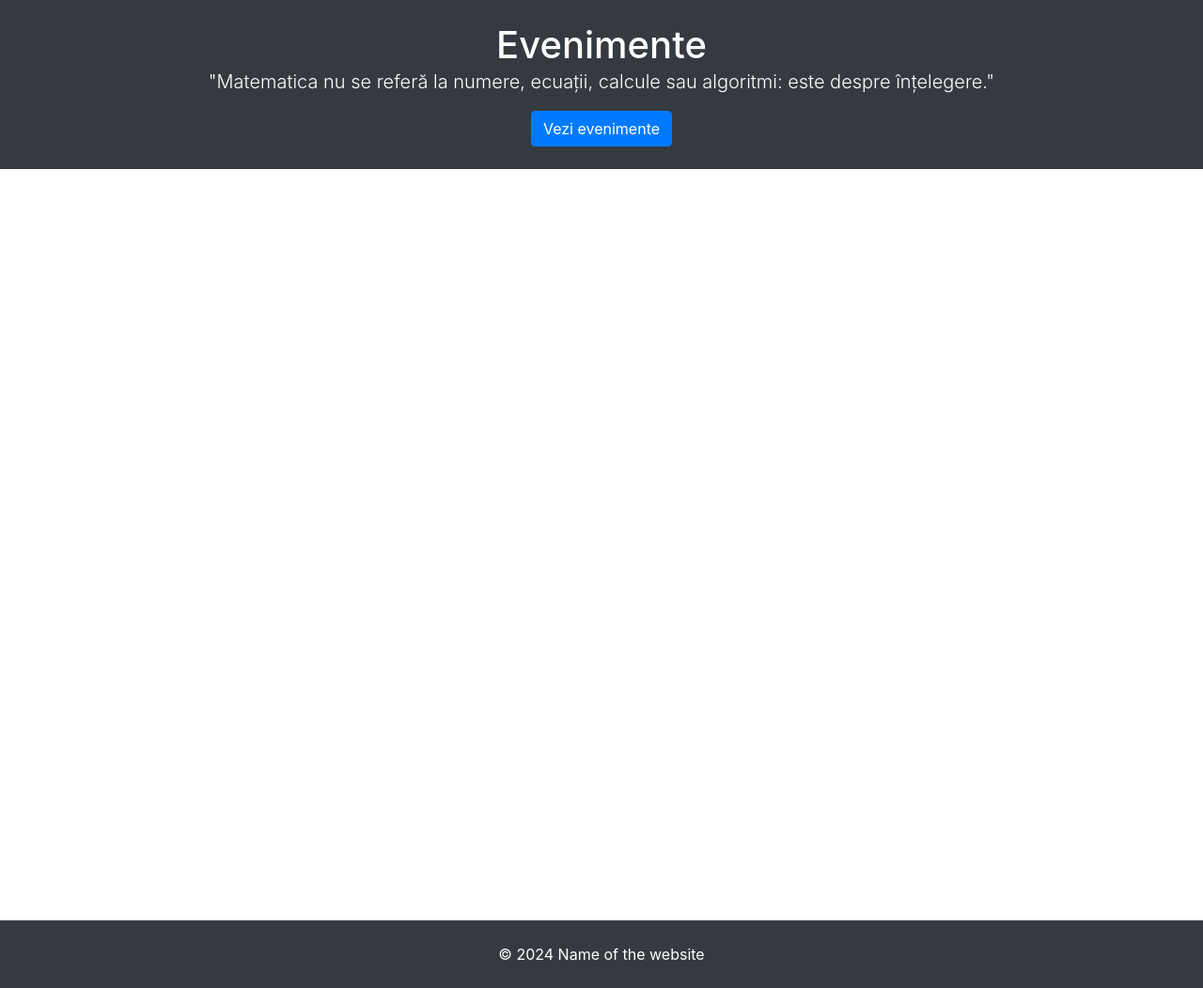
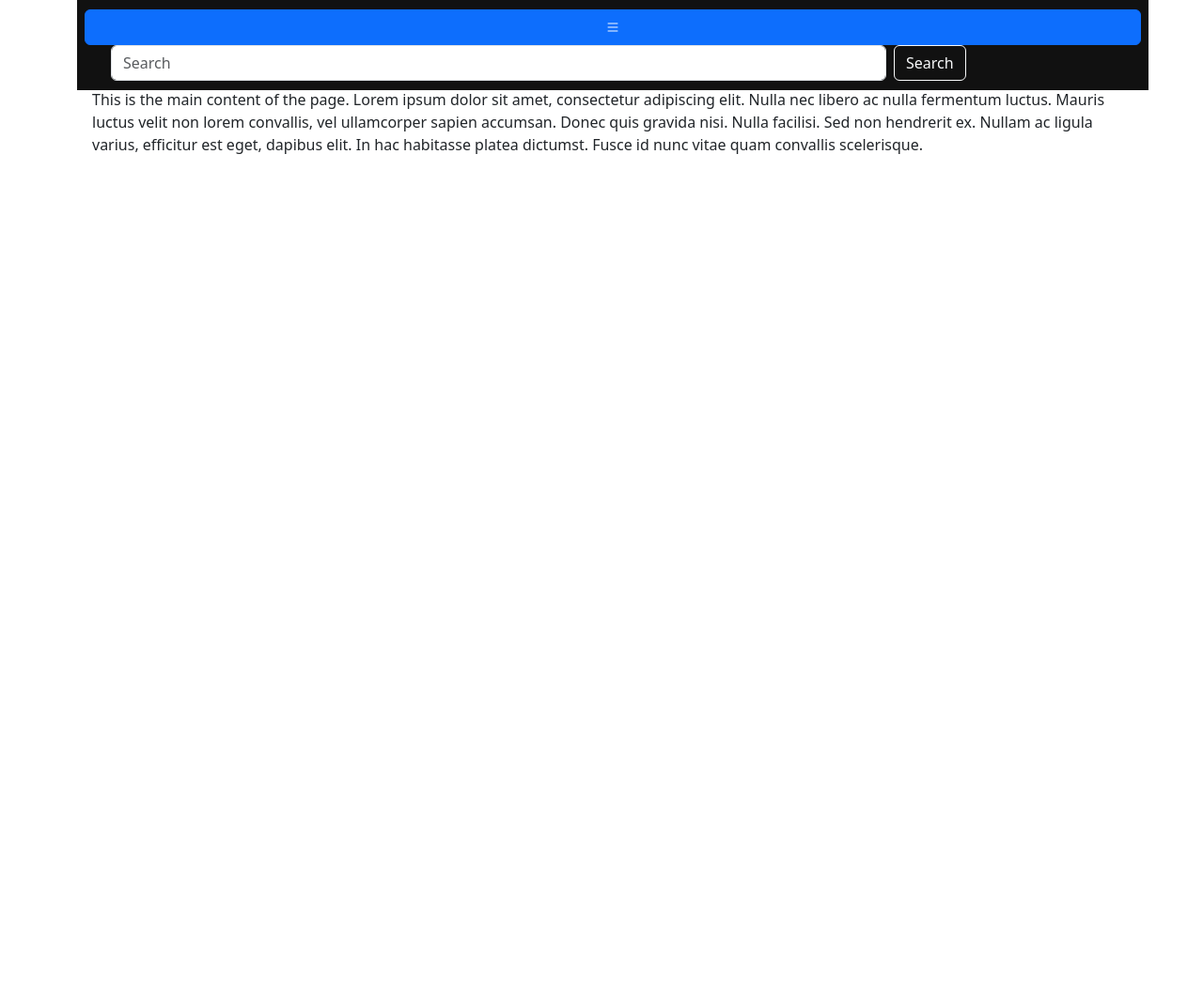
Before and after one commit to florin-romulescu/mate_il, a Django app: page /blog/ in a window 1280 px wide. Shown: the whole page at 94% size. After the commit the page ends 164 px from the top, so only its background shows below. Run offline with Django 5.2, Linux system fonts and the light colour scheme; data that the repository does not hold is empty; some libraries are stand-ins or nearby versions.

Commit message:
main page

```diff
--- a/blog/static/blog/style/style.css
+++ b/blog/static/blog/style/style.css
@@ -1,45 +1,94 @@
-/* styles.css */
-
-/* Header */
-header {
-    background-color: #343a40; /* Dark gray background */
-    color: #fff; /* White text */
-    padding: 20px 0; /* Padding top and bottom, no padding left and right */
+* {
+  padding: 0;
+  margin: 0;
 }
 
-.header-title {
-    font-size: 2.5rem; /* Larger font size */
-    margin-bottom: 10px; /* Bottom margin */
+.search-form {
+  margin-left: 1rem;
+  width: 100%;
 }
 
-.header-quote {
-    font-style: italic; /* Italic font style */
+.searchbar {
+  width: 75%;
 }
 
-.header-button {
-    background-color: #007bff; /* Blue button background */
-    border: none; /* No border */
-    color: #fff; /* White text */
-    padding: 10px 20px; /* Padding inside button */
-    border-radius: 5px; /* Rounded corners */
-    cursor: pointer; /* Pointer cursor on hover */
-    transition: background-color 0.3s ease; /* Smooth transition */
+.row {
+  display: flex;
+  flex-direction: row;
 }
 
-.header-button:hover {
-    background-color: #0056b3; /* Darker blue on hover */
+.space-between {
+  justify-content: space-between;
 }
 
-/* Main Content */
-main {
-    padding: 20px; /* Padding inside main */
-    height: 100vh;
+/* Set the size of the top bar */
+.top-bar {
+  position: fixed;
+  top: 0;
+  width: 100%;
+  background-color: #111;
+  padding: 10px 20px;
+  z-index: 2;
 }
 
-/* Footer */
-footer {
-    background-color: #343a40; /* Dark gray background */
-    color: #fff; /* White text */
-    padding: 20px 0; /* Padding top and bottom, no padding left and right */
-    text-align: center; /* Center-align text */
+
+/* Set the size of the sidebar */
+.sidebar {
+  height: 100%;
+  width: 0;
+  position: fixed;
+  z-index: 1;
+  top: 0;
+  left: 0;
+  background-color: #111;
+  overflow-x: hidden;
+  transition: 0.5s;
+  padding-top: 60px;
 }
+
+/* The sidebar links */
+.sidebar a {
+  padding: 10px 15px;
+  text-decoration: none;
+  font-size: 20px;
+  color: #818181;
+  display: block;
+  transition: 0.3s;
+}
+
+/* When you mouse over the navigation links, change their color */
+.sidebar a:hover {
+  color: #f1f1f1;
+}
+
+/* Position and style the close button (top right corner) */
+.sidebar .closebtn {
+  position: absolute;
+  top: 0;
+  right: 25px;
+  font-size: 36px;
+  margin-left: 50px;
+}
+
+/* Style page content */
+#main {
+  margin-top: 2rem;
+  transition: margin-left .5s;
+  padding: 16px;
+}
+
+/* On smaller screens, where height is less than 450px, change the style of the sidebar (less padding and a smaller font size) */
+@media screen and (max-height: 450px) {
+  .sidebar {padding-top: 15px;}
+  .sidebar a {font-size: 18px;}
+}
+
+/* Adjust the main content to allow the sidebar to hover over it */
+@media screen and (max-width: 768px) {
+  #main {
+      position: absolute;
+      width: 100%;
+      margin-left: 0;
+      transition: margin-left 0.5s;
+  }
+}
--- a/blog/templates/blog/index.html
+++ b/blog/templates/blog/index.html
@@ -1,14 +1 @@
 {% extends 'blog/utils/base_generic.html' %}
-
-{% block title %} Mate IL {% endblock %}
-{% block headerTitle %} Evenimente {% endblock %}
-{% block quote %} "Matematica nu se referă la numere, ecuații, calcule sau algoritmi: este despre înțelegere." {% endblock %}
-{% block headerButton %} Vezi evenimente {% endblock %}
-
-{% block content %}
-    <ul>
-    {% for post in post_list %}
-        <li>[{{ post.pub_date }}] {{ post.title }} by {{ post.author }}
-    {% endfor %}
-    </ul>
-{% endblock %}
--- a/blog/templates/blog/utils/base_generic.html
+++ b/blog/templates/blog/utils/base_generic.html
@@ -1,38 +1,68 @@
 <!DOCTYPE html>
-<html lang="en">
+<html lang="en" class="container-fluid">
 <head>
+{% load static %}
 <meta charset="UTF-8">
 <meta name="viewport" content="width=device-width, initial-scale=1.0">
-    <title>{% block title %}Name of the website{% endblock %}</title>
-    {% load static %}
+<title>Retractable Sidebar</title>
 <!-- Bootstrap CSS -->
-    <link rel="stylesheet" href="https://stackpath.bootstrapcdn.com/bootstrap/4.5.2/css/bootstrap.min.css">
+<link href="https://cdn.jsdelivr.net/npm/bootstrap@5.3.0-alpha1/dist/css/bootstrap.min.css" rel="stylesheet" integrity="sha384-wJZsv4zEzIo0eBfKysx1PUm5E1C9xW/2nJ2RlA/fkrz2KRps3Xtskk1v99OD6wXw" crossorigin="anonymous">
+<!-- Bootstrap Icons -->
+<link href="https://cdn.jsdelivr.net/npm/bootstrap-icons@1.8.1/font/bootstrap-icons.css" rel="stylesheet">
+
 <link rel="stylesheet" href="{% static 'blog/style/style.css' %}">
 </head>
-<body>
-    <header class="bg-dark text-white py-4">
-        <div class="container text-center">
-            <h1 class="mb-0">{% block headerTitle %}Page name{% endblock %}</h1>
-            <p class="lead mb-0">{% block quote %}Quote{% endblock %}</p>
-            <button class="btn btn-primary mt-3">{% block headerButton %}Button{% endblock %}</button>
+<body class="container fluid">
+
+
+
+<!-- Sidebar -->
+<div class="sidebar" id="mySidebar">
+    <a href="javascript:void(0)" class="closebtn" onclick="closeNav()">&times;</a>
+    <a href="#">Home</a>
+    <a href="#">About</a>
+    <a href="#">Services</a>
+    <a href="#">Contact</a>
 </div>
-    </header>
-    <main class="py-5">
-        <div class="container">
-            {% block content %}
-                <p>Here is the content of this page.</p>
-            {% endblock %}
+
+<div class="top-bar container">
+    <div class="row space-between">
+        <button class="btn btn-primary me-2" onclick="toggleNav()"><i class="bi bi-list"></i></button>
+        <form class="d-flex container-fluid search-form">
+            <input class="form-control me-2 searchbar" type="search" placeholder="Search" aria-label="Search">
+            <button class="btn btn-outline-light" type="submit">Search</button>
+        </form>
     </div>
-    </main>
-    <footer class="bg-dark text-white py-4">
-        <div class="container text-center">
-            &copy; {% now "Y" %} Name of the website
 </div>
-    </footer>
 
-    <!-- Bootstrap JS and dependencies -->
-    <script src="https://code.jquery.com/jquery-3.5.1.slim.min.js"></script>
-    <script src="https://cdn.jsdelivr.net/npm/@popperjs/core@2.5.4/dist/umd/popper.min.js"></script>
-    <script src="https://stackpath.bootstrapcdn.com/bootstrap/4.5.2/js/bootstrap.min.js"></script>
+<!-- Page content -->
+<div id="main">
+    <h2>Main Content</h2>
+    <p>This is the main content of the page. Lorem ipsum dolor sit amet, consectetur adipiscing elit. Nulla nec libero ac nulla fermentum luctus. Mauris luctus velit non lorem convallis, vel ullamcorper sapien accumsan. Donec quis gravida nisi. Nulla facilisi. Sed non hendrerit ex. Nullam ac ligula varius, efficitur est eget, dapibus elit. In hac habitasse platea dictumst. Fusce id nunc vitae quam convallis scelerisque.</p>
+</div>
+
+<!-- Bootstrap JS and custom script -->
+<script src="https://cdn.jsdelivr.net/npm/@popperjs/core@2.11.6/dist/umd/popper.min.js" integrity="sha384-xhhgKLz0BJXSLTdNd6R9ayGEZ4F1S79Li2PAFfJ2tMxR9HGMcggcv0qewc8Agw5y" crossorigin="anonymous"></script>
+<script src="https://cdn.jsdelivr.net/npm/bootstrap@5.3.0-alpha1/dist/js/bootstrap.min.js" integrity="sha384-uj1I+qC2tq7UQQkqd+IYmiQjPqrE1EIdR4t0FCJ4IfBYtX5Q2cZUxQ/1Z6vYm2kZ" crossorigin="anonymous"></script>
+<script>
+    function toggleNav() {
+        const sidebar = document.getElementById("mySidebar");
+        const main = document.getElementById("main");
+        if (sidebar.style.width === "250px") {
+            sidebar.style.width = "0";
+            main.style.marginLeft = "0";
+        } else {
+            sidebar.style.width = "250px";
+            main.style.marginLeft = "250px";
+        }
+    }
+
+    function closeNav() {
+        const sidebar = document.getElementById("mySidebar");
+        const main = document.getElementById("main");
+        sidebar.style.width = "0";
+        main.style.marginLeft = "0";
+    }
+</script>
 </body>
 </html>
```
Lines whose indentation alone changed are shown as unchanged.
